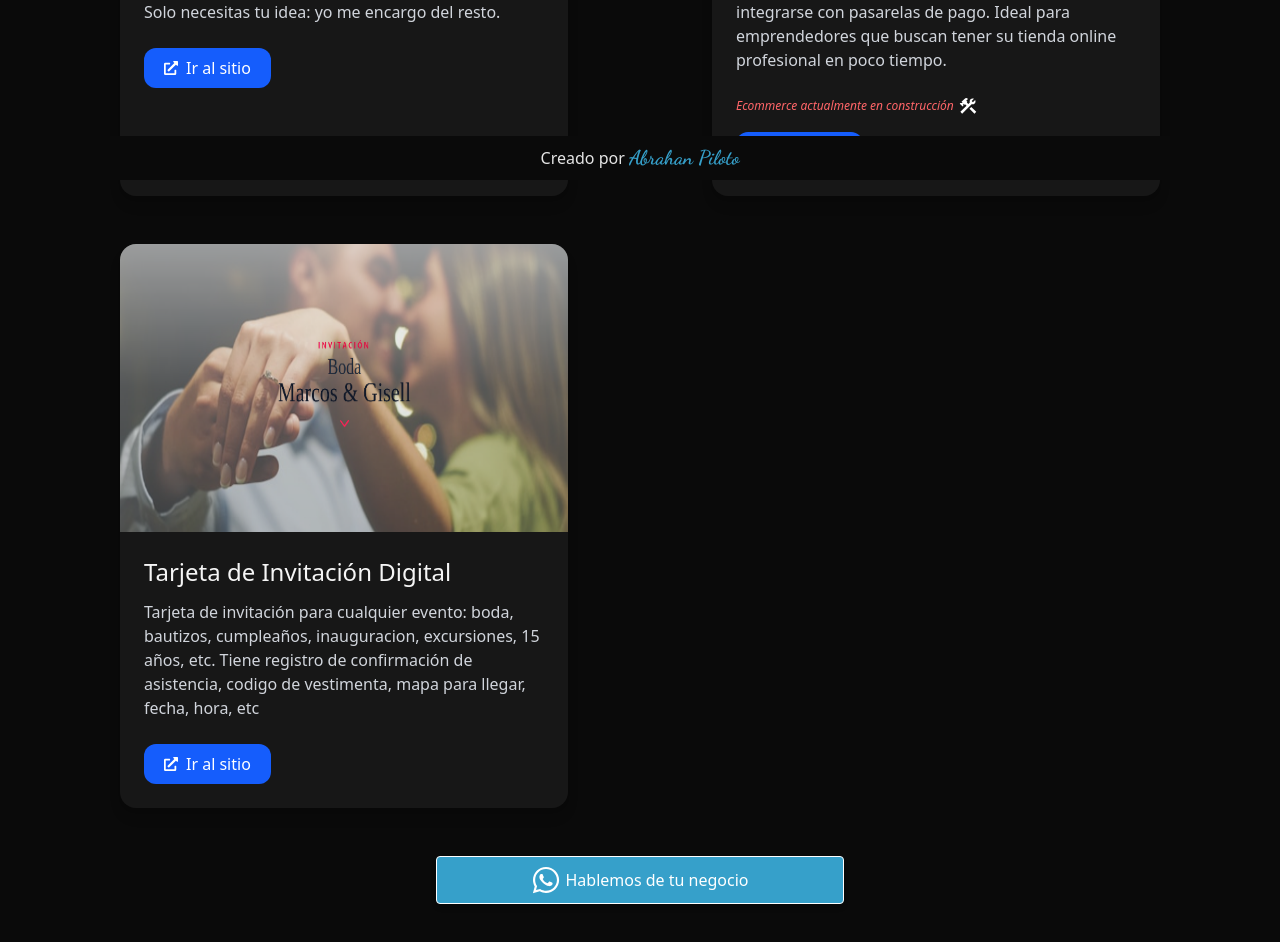
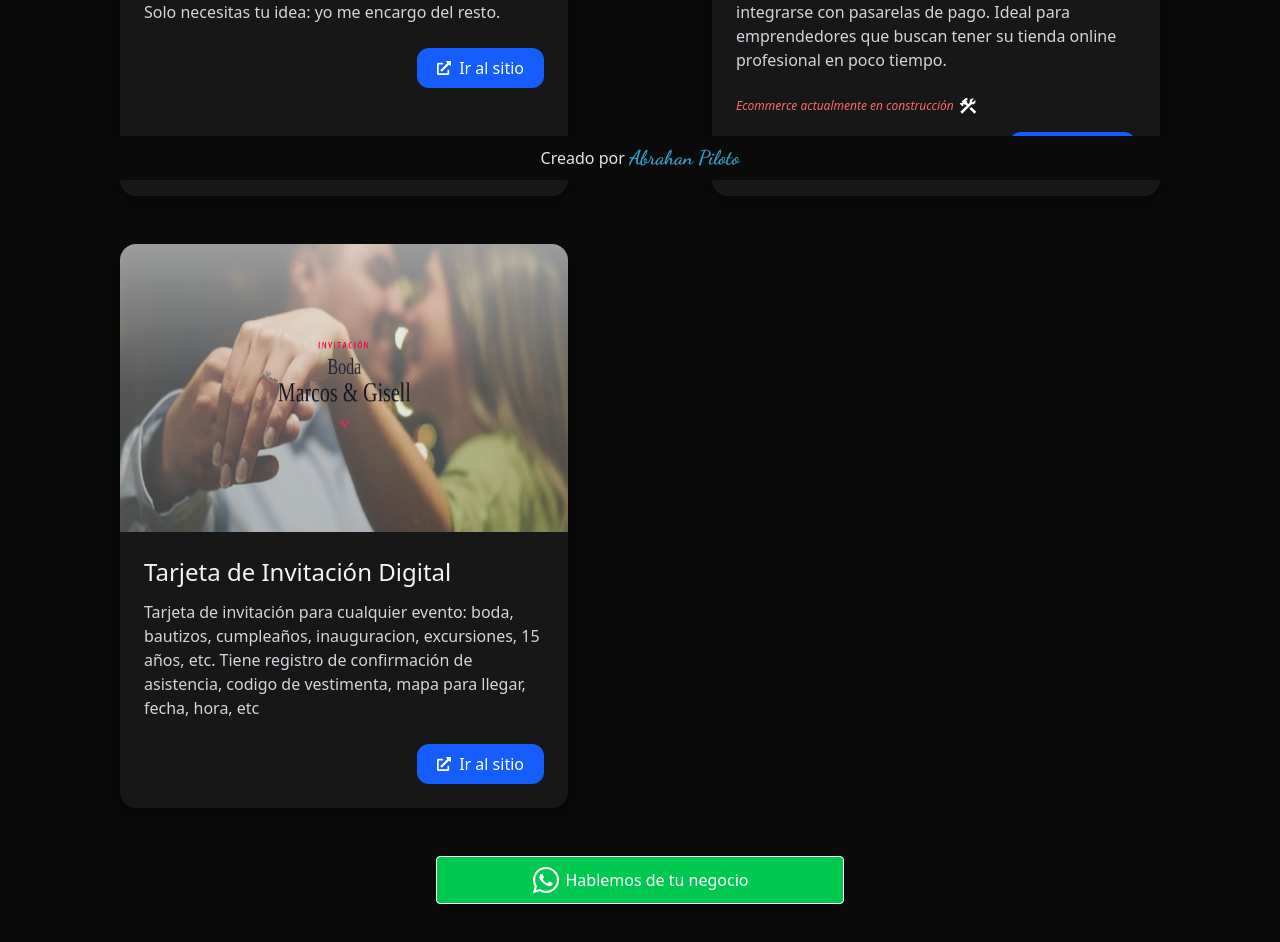
Before and after one commit to Abrahanpiloto/new-portfolio, a React (Vite) app: page /proyectos in a window 1280 px wide. Shown: the part 620-1562 px from the top of the page. Built offline with nearby package versions, Linux system fonts and the light colour scheme.

Commit message:
se dejo el buttonCta de un solo color

```diff
--- a/src/components/ButtonCta.jsx
+++ b/src/components/ButtonCta.jsx
@@ -7,7 +7,7 @@ const ButtonCta = () => {
       href="https://wa.me/51916058633?text=Hola%20Abrahan,%20quiero%20impulsar%20mi%20negocio%20"
       target="_blank"
       rel="noopener noreferrer"
-      className="text-gray-800 w-78 lg:w-102 mx-auto flex justify-center items-center gap-1 bg-green-500 dark:bg-[#36A0CA] py-2 rounded-sm shadow-md hover:shadow-xl transition hover:bg-blue-700 hover:text-white mb-8 dark:text-white border-1"
+      className="text-gray-800 w-78 lg:w-102 mx-auto flex justify-center items-center gap-1 bg-green-500 dark:bg-green-500 py-2 rounded-sm shadow-md hover:shadow-xl transition hover:bg-blue-700 hover:text-white mb-8 dark:text-white border-1"
     >
       <FaWhatsapp className="text-3xl" />
 
--- a/src/components/Card2.jsx
+++ b/src/components/Card2.jsx
@@ -16,7 +16,7 @@ const Card = ({ image, title, description, link, ad }) => {
       </div>
 
       {/* Contenido */}
-      <div className="flex flex-col justify-between p-6">
+      <div className="flex flex-col justify-end p-6">
         <div>
           <h2 className="lg:text-2xl text-lg mb-3">{title}</h2>
           <p className="text-gray-700 dark:text-gray-300 mb-6 text-md">
@@ -30,7 +30,7 @@ const Card = ({ image, title, description, link, ad }) => {
             </span>
           )}
         </div>
-
+        <div className="flex justify-end">
           <a
             href={link}
             target="_blank"
@@ -42,6 +42,7 @@ const Card = ({ image, title, description, link, ad }) => {
           </a>
         </div>
       </div>
+    </div>
   );
 };
 
```
Lines whose indentation alone changed are shown as unchanged.
